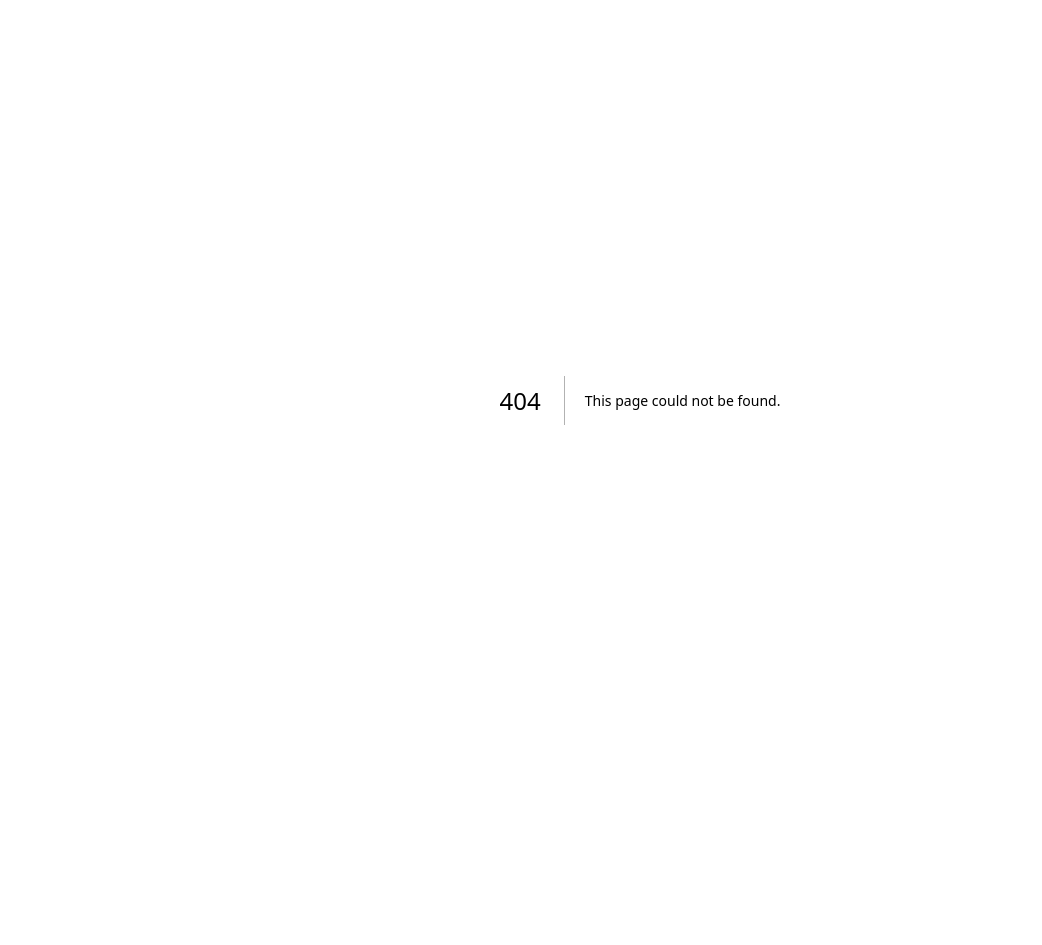
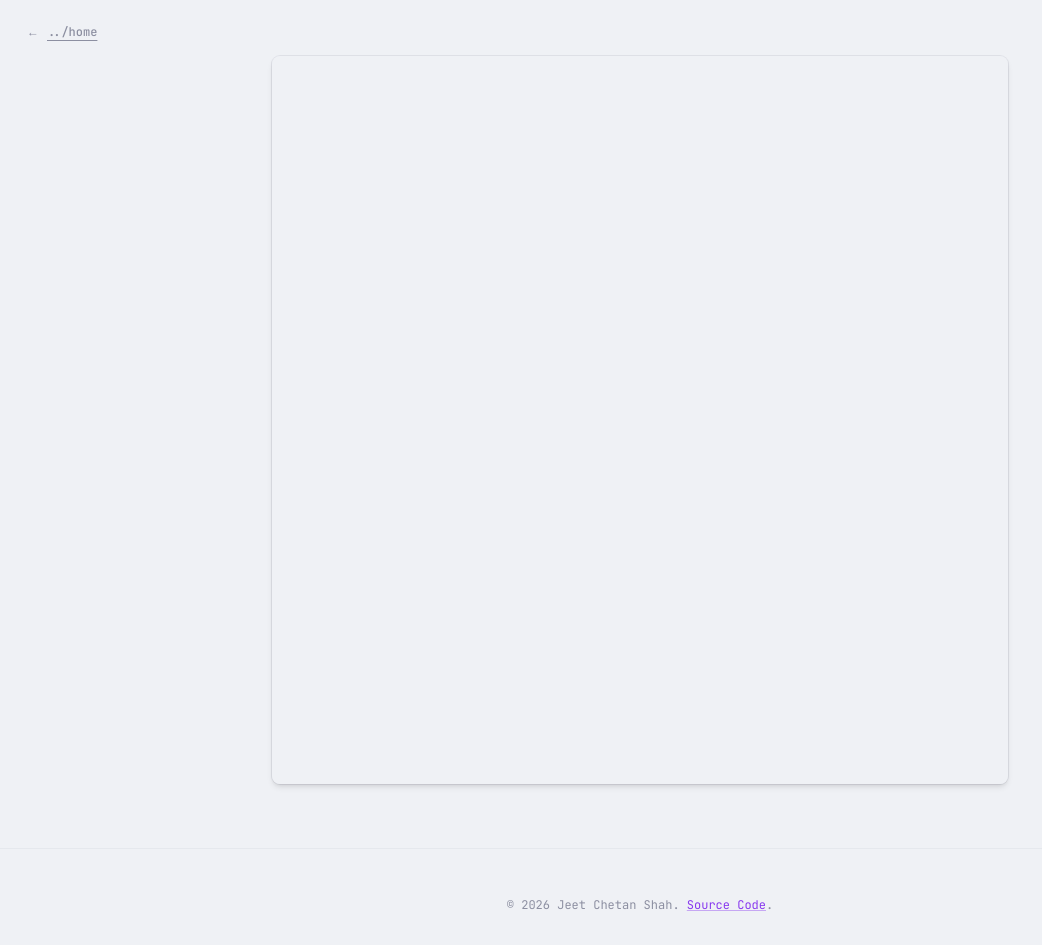
Before and after one commit to jeetsh4h/jeetsh4h-dev, a Next.js app: page /pdf in a window 1280 px wide. Before the commit this address had no page. Shown: the whole page, without its empty margins (0-1042 px from the left). Before the commit the page ends 800 px from the top, so only its background shows below. Built offline with nearby package versions, Linux system fonts and the light colour scheme.

Commit message:
add browser-native pdf viewer

```diff
--- /dev/null
+++ b/app/pdf/page.tsx
@@ -0,0 +1,30 @@
+import Footer from "@/components/footer";
+import { Button } from "@/components/ui/button";
+import Link from "next/link";
+import PDFViewer from "@/components/pdf-viewer";
+
+export default function PDFPage() {
+  return (
+    <>
+      <div className="h-dvh flex flex-col">
+        <div className="flex-none p-4 pb-2">
+          <Link href="/">
+            <Button
+              variant="link"
+              className="group flex items-center gap-2 text-xs font-mono text-muted-foreground hover:text-secondary hover:decoration-secondary transition-colors hover:no-underline cursor-pointer"
+            >
+              <span className="transition-transform group-hover:-translate-x-0.5">
+                ←
+              </span>
+              <span className="underline">../home</span>
+            </Button>
+          </Link>
+        </div>
+        <div className="w-full flex-1 min-h-0 max-w-3xl mx-auto px-4 pb-4">
+          <PDFViewer />
+        </div>
+      </div>
+      <Footer className="mt-12" />
+    </>
+  );
+}
--- /dev/null
+++ b/components/pdf-viewer.tsx
@@ -0,0 +1,15 @@
+"use client";
+
+import { Card } from "./ui/card";
+
+export default function PDFViewer() {
+  return (
+    <Card className="size-full overflow-hidden min-h-0 p-0 gap-0 relative rounded-sm shadow-md">
+      <iframe
+        src="/cv.pdf#view=FitH"
+        title="CV"
+        className="size-full"
+      />
+    </Card>
+  );
+}
--- a/components/profile.tsx
+++ b/components/profile.tsx
@@ -25,7 +25,7 @@ export default function Profile() {
             </Button>
           </Link>
 
-          <Link href="/cv.pdf">
+          <Link href="/pdf">
             <Button className="hidden md:flex h-9 rounded cursor-pointer mr-2 hover:bg-secondary hover:text-secondary-foreground bg-secondary-foreground text-secondary border-secondary transition-all">
               <IconFileCv className="size-4" />
               <span>Open as PDF</span>
```
